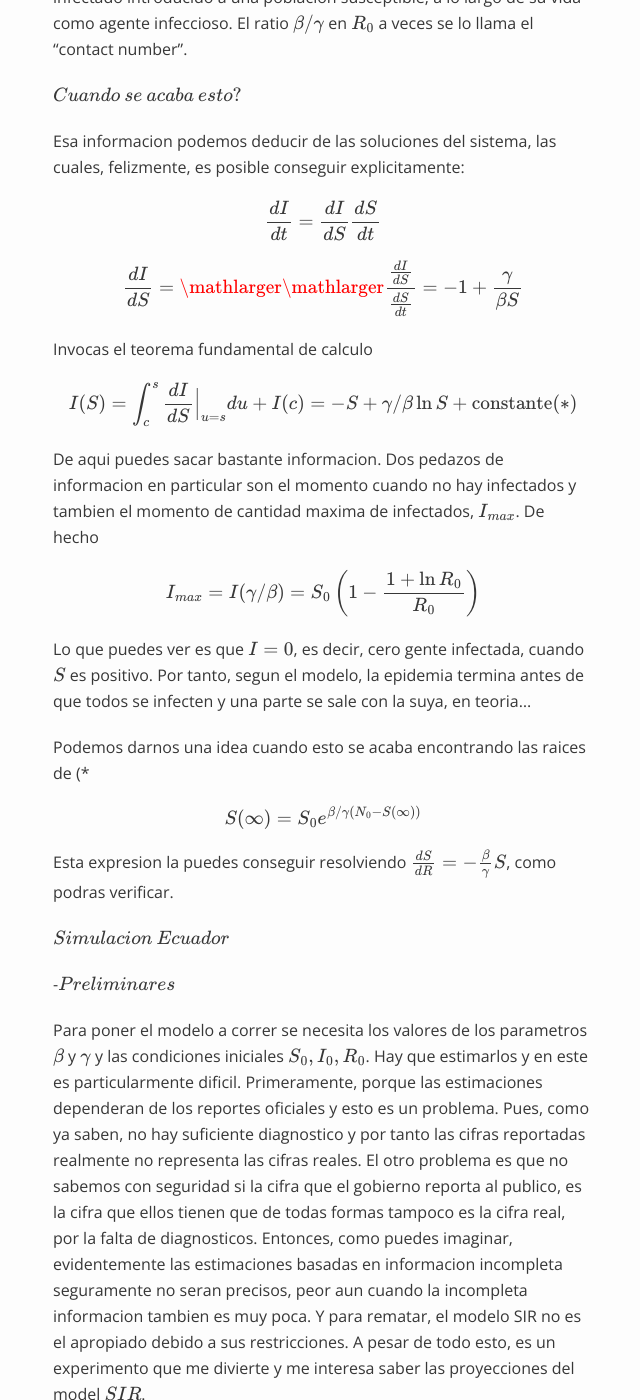
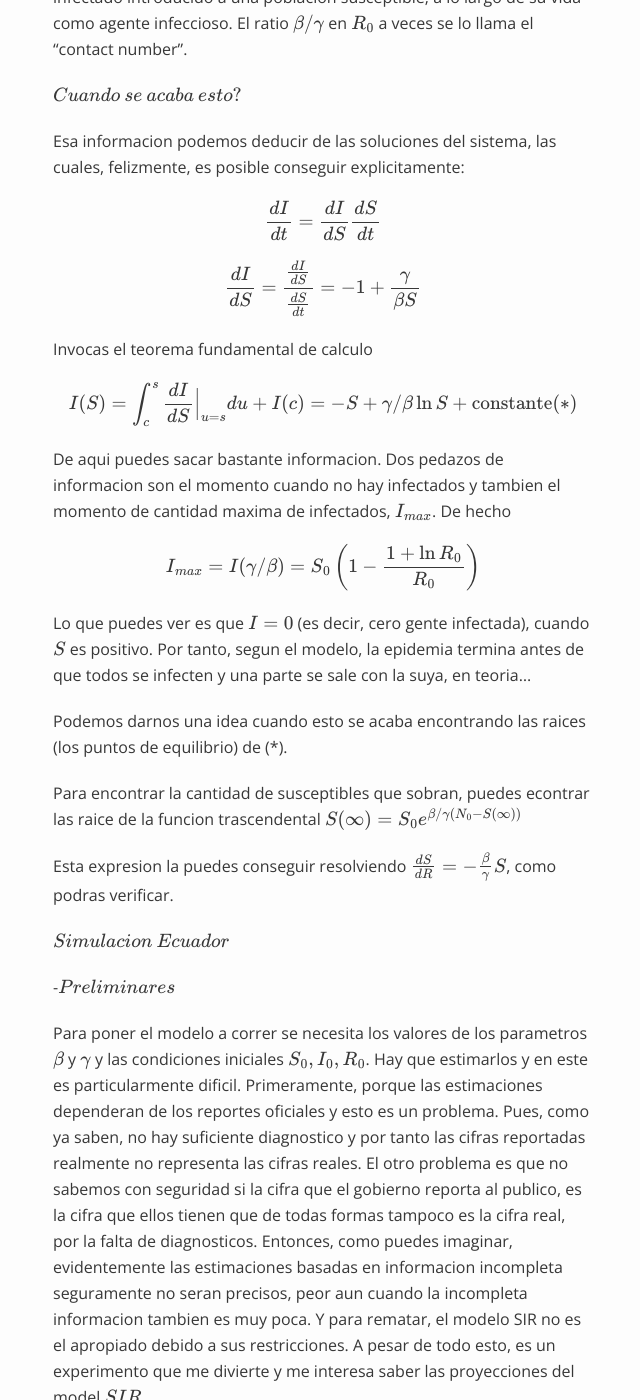
Before and after one commit to Caquita-beep/Caquita-beep.github.io, a Jekyll site: the page built from _posts/2020-03-27-Simulacion-COVID-19-Ecuador-con-modelo-SIR.md, in a window 1280 px wide and 1400 px high, scrolled down 4143 px. Shown: the whole window, without its empty margins (317-957 px from the left). Built offline with Jekyll 4.4.1, drawn with Linux system fonts in a browser that asks for light colours; formulas are drawn with MathJax 3; a script that is not in the unit is left out; some of the changed text lies outside the part shown.

Commit message:
Update 2020-03-27-Simulacion-COVID-19-Ecuador-con-modelo-SIR.md

```diff
--- a/_posts/2020-03-27-Simulacion-COVID-19-Ecuador-con-modelo-SIR.md
+++ b/_posts/2020-03-27-Simulacion-COVID-19-Ecuador-con-modelo-SIR.md
@@ -43,7 +43,7 @@ $Cuando$ $hay$ $epidemia?$
 
 Para ahorrar espacio, usare a veces la notacion de Lagrange para representar derivadas ($\frac{dS}{dt} = S'$).
 
-Escribe $S'_{*} = -S'$. Ahora (2) es
+Escribe $S'_{*} = -S'$. Ahora $(2)$ es
 $$
 I' = S'_{*}  - R'
 $$
@@ -76,20 +76,21 @@ Esa informacion podemos deducir de las soluciones del sistema, las cuales, feliz
 
 $$ \frac{dI}{dt} =  \frac{dI}{dS}  \frac{dS}{dt}$$
 
-$$ \frac{dI}{dS} = \mathlarger{\mathlarger{\frac{ \frac{dI}{dS}}{ \frac{dS}{dt}}}} = -1 + \frac{\gamma}{\beta S} $$
+$$ \frac{dI}{dS} = \frac{ \frac{dI}{dS}}{ \frac{dS}{dt}} = -1 + \frac{\gamma}{\beta S} $$
 
 Invocas el teorema fundamental de calculo
 
 $$ I(S) = \int_c^s \frac{dI}{dS}\Bigr|_{u=s}du + I(c) = -S + \gamma/\beta \ln{S}+ \text{constante} (*) $$
 
-De aqui puedes sacar bastante informacion. Dos pedazos de informacion en particular son el momento cuando no hay infectados y tambien el momento de cantidad maxima de infectados, $I_{max}$. De hecho
+De aqui puedes sacar bastante informacion. Dos pedazos de informacion son el momento cuando no hay infectados y tambien el momento de cantidad maxima de infectados, $I_{max}$. De hecho
 
 $$I_{max} = I(\gamma/\beta) = S_0\left( 1 - \frac{1 + \ln{R_0}}{R_0}\right) $$
 
-Lo que puedes ver es que $I = 0$, es decir, cero gente infectada, cuando $S$ es positivo. Por tanto, segun el modelo, la epidemia termina antes de que todos se infecten y una parte se sale con la suya, en teoria...
+Lo que puedes ver es que $I = 0$ (es decir, cero gente infectada), cuando $S$ es positivo. Por tanto, segun el modelo, la epidemia termina antes de que todos se infecten y una parte se sale con la suya, en teoria...
 
-Podemos darnos una idea cuando esto se acaba encontrando las raices de (*
+Podemos darnos una idea cuando esto se acaba encontrando las raices (los puntos de equilibrio) de (*).
 
+Para encontrar la cantidad de susceptibles que sobran, puedes econtrar las raice de la funcion trascendental
 $$ S(\infty)= S_0e^{\beta/\gamma(N_0 - S(\infty))} $$
 
 Esta expresion la puedes conseguir resolviendo $ \frac{dS}{dR} = -\frac{\beta}{\gamma}S$, como podras verificar.
```
